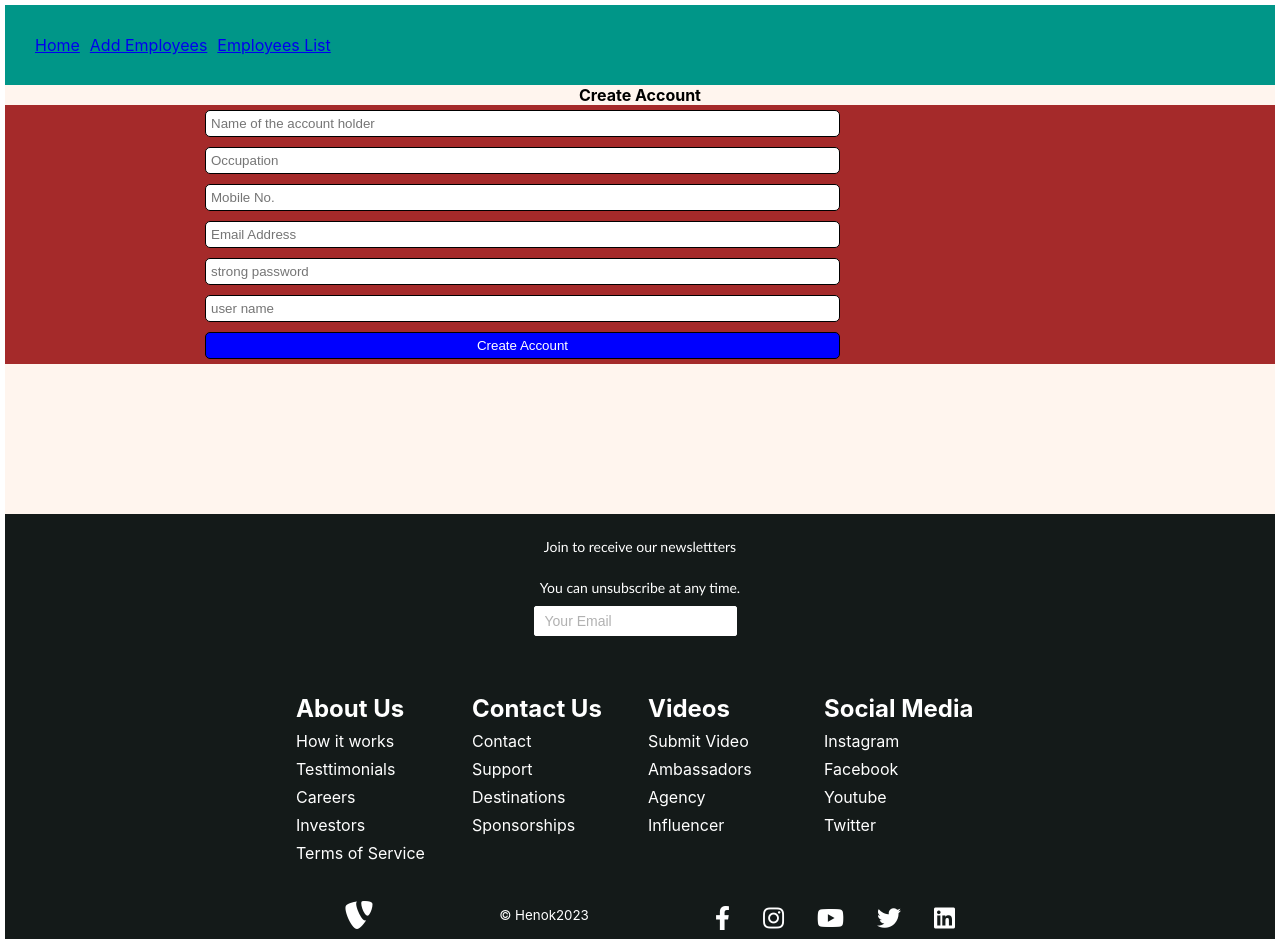
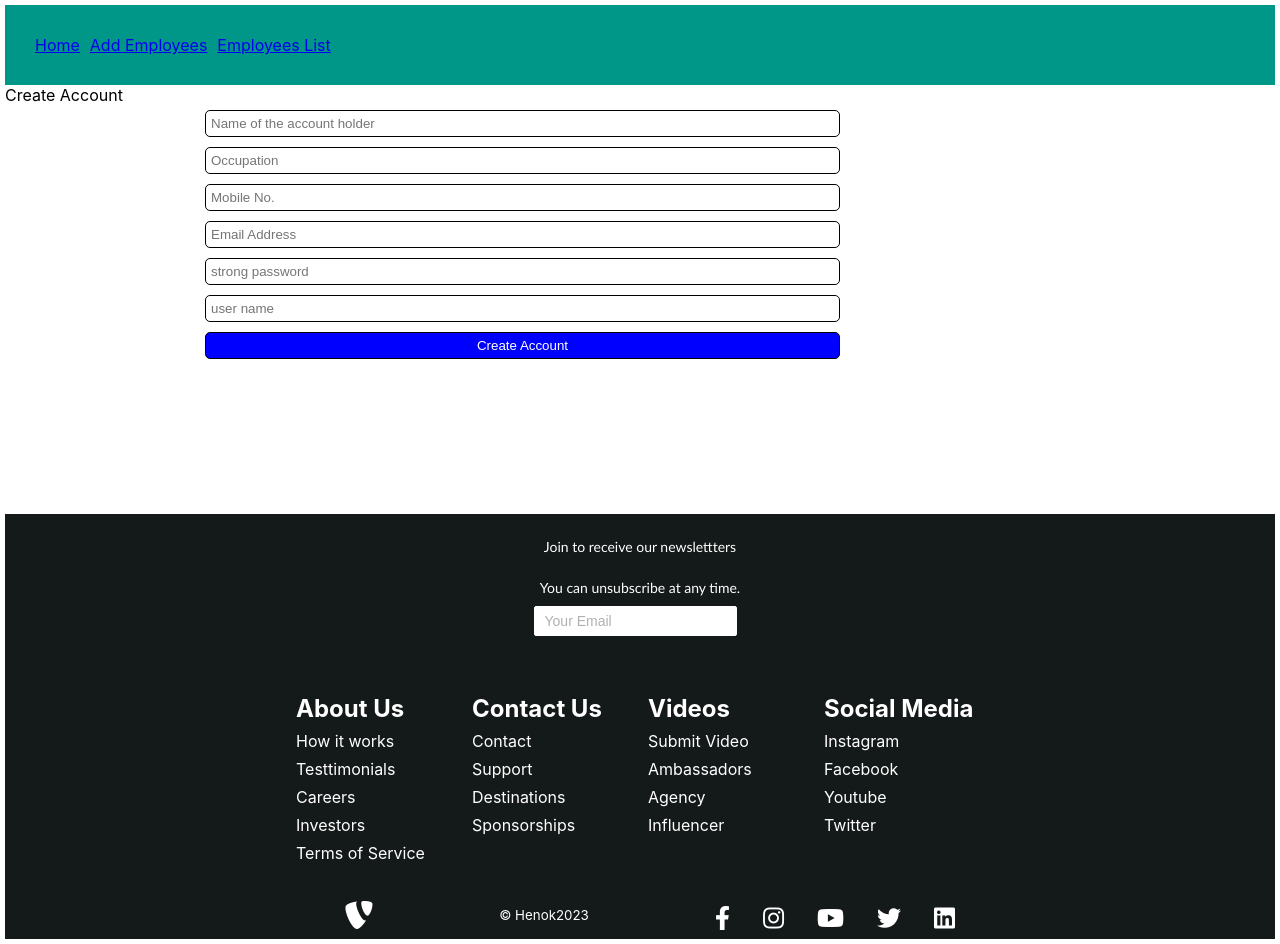
Before and after one commit to HenokGeb/website, a React (Create React App) app: page /register in a window 1280 px wide. Built offline with nearby package versions, Linux system fonts and the light colour scheme; no server answers.

Commit message:
update footer

```diff
--- a/src/App.css
+++ b/src/App.css
@@ -15,7 +15,6 @@
 
 .container {
   margin: 5px;
-  background-color:seashell;
 }
 
 .input {
--- a/src/Components/Register.js
+++ b/src/Components/Register.js
@@ -28,8 +28,8 @@ function Register () {
       }
     return (
       <div>
-      <div style ={{textAlign: "center", fontWeight: "bold"}}>Create Account</div>
-      <form style ={{backgroundColor: "brown"}}onCreateAccount={handleSubmit}>
+      <div>Create Account</div>
+      <form onCreateAccount={handleSubmit}>
       <input className="input" type ="text" name = "name" placeholder= "Name of the account holder" onChange = {handleChange} />
       <br/>
       <input className="input" type ="text" name = "occupation" placeholder= "Occupation" onChange = {handleChange} />
```
